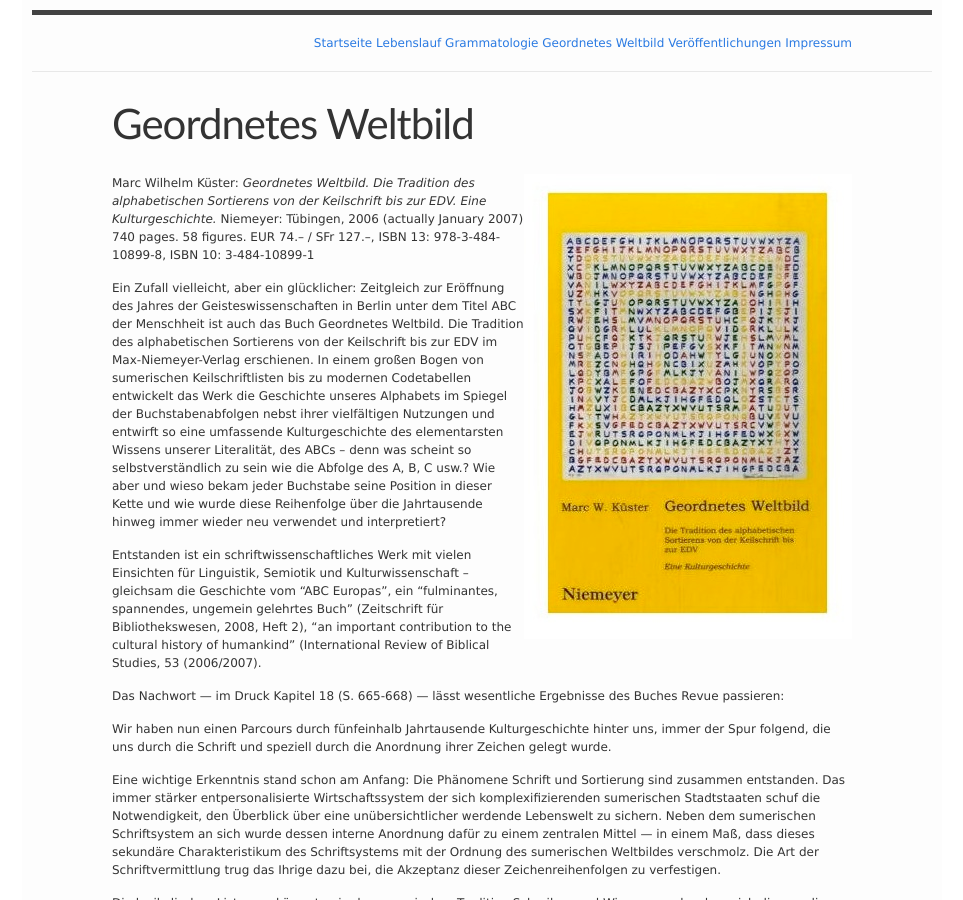
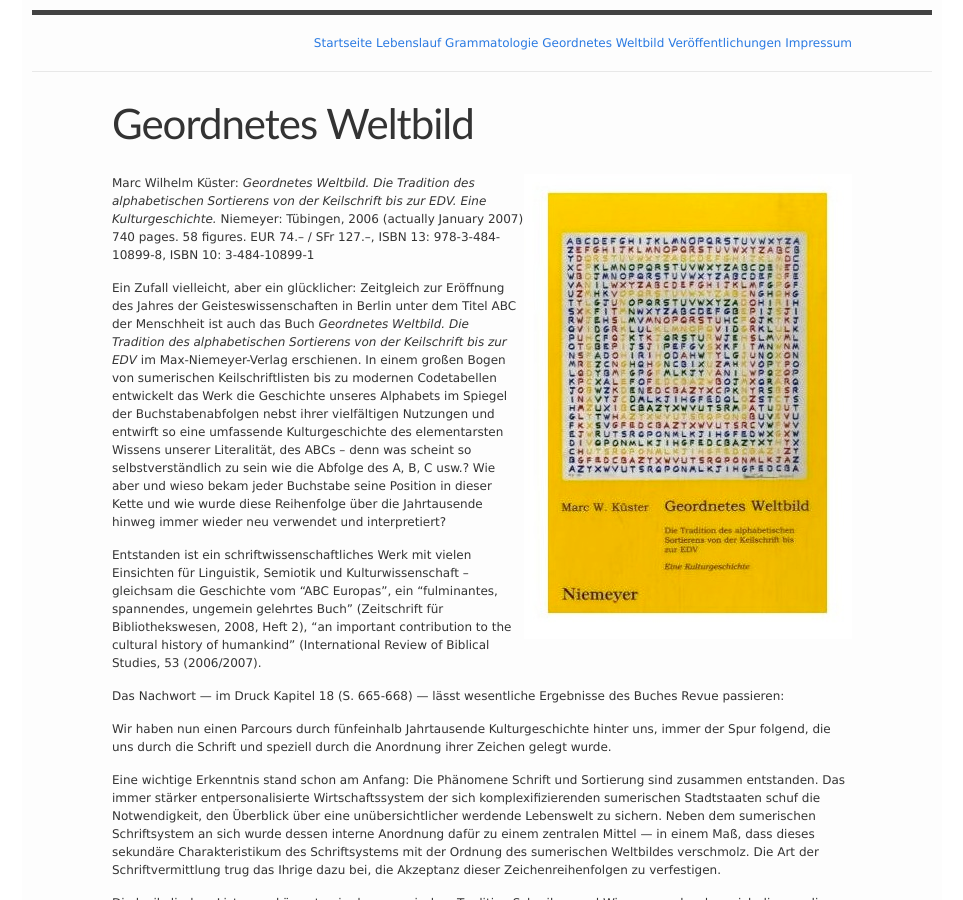
Before and after one commit to mwkuster/mwkuster.github.io, a Jekyll site: the page built from de/geordnetes_weltbild.md, in a window 1280 px wide and 900 px high. Shown: the whole window, without its empty margins (158-1121 px from the left). Built offline with Jekyll 4.4.1, drawn with Linux system fonts in a browser that asks for light colours; some of the changed text lies outside the part shown.

Commit message:
Corrections

```diff
--- a/de/geordnetes_weltbild.md
+++ b/de/geordnetes_weltbild.md
@@ -12,7 +12,7 @@ lang: de
 
 Marc Wilhelm Küster: _Geordnetes Weltbild. Die Tradition des alphabetischen Sortierens von der Keilschrift bis zur EDV. Eine Kulturgeschichte._ Niemeyer: Tübingen, 2006 (actually January 2007) 740 pages. 58 figures. EUR 74.– / SFr 127.–, ISBN 13: 978-3-484-10899-8, ISBN 10: 3-484-10899-1
 
-Ein Zufall vielleicht, aber ein glücklicher: Zeitgleich zur Eröffnung des Jahres der Geisteswissenschaften in Berlin unter dem Titel ABC der Menschheit ist auch das Buch Geordnetes Weltbild. Die Tradition des alphabetischen Sortierens von der Keilschrift bis zur EDV im Max-Niemeyer-Verlag erschienen. In einem großen Bogen von sumerischen Keilschriftlisten bis zu modernen Codetabellen entwickelt das Werk die Geschichte unseres Alphabets im Spiegel der Buchstabenabfolgen nebst ihrer vielfältigen Nutzungen und entwirft so eine umfassende Kulturgeschichte des elementarsten Wissens unserer Literalität, des ABCs – denn was scheint so selbstverständlich zu sein wie die Abfolge des A, B, C usw.? Wie aber und wieso bekam jeder Buchstabe seine Position in dieser Kette und wie wurde diese Reihenfolge über die Jahrtausende hinweg immer wieder neu verwendet und interpretiert?
+Ein Zufall vielleicht, aber ein glücklicher: Zeitgleich zur Eröffnung des Jahres der Geisteswissenschaften in Berlin unter dem Titel ABC der Menschheit ist auch das Buch _Geordnetes Weltbild. Die Tradition des alphabetischen Sortierens von der Keilschrift bis zur EDV_ im Max-Niemeyer-Verlag erschienen. In einem großen Bogen von sumerischen Keilschriftlisten bis zu modernen Codetabellen entwickelt das Werk die Geschichte unseres Alphabets im Spiegel der Buchstabenabfolgen nebst ihrer vielfältigen Nutzungen und entwirft so eine umfassende Kulturgeschichte des elementarsten Wissens unserer Literalität, des ABCs – denn was scheint so selbstverständlich zu sein wie die Abfolge des A, B, C usw.? Wie aber und wieso bekam jeder Buchstabe seine Position in dieser Kette und wie wurde diese Reihenfolge über die Jahrtausende hinweg immer wieder neu verwendet und interpretiert?
 
 Entstanden ist ein schriftwissenschaftliches Werk mit vielen Einsichten für Linguistik, Semiotik und Kulturwissenschaft – gleichsam die Geschichte vom "ABC Europas", ein "fulminantes, spannendes, ungemein gelehrtes Buch" (Zeitschrift für Bibliothekswesen, 2008, Heft 2), "an important contribution to the cultural history of humankind" (International Review of Biblical Studies, 53 (2006/2007).
 
@@ -51,7 +51,7 @@ In den Konversationslexika des 19. und 20. Jahrhunderts wandelt sich das Model
 Weitere Informationen:
 
 1. Geordnetes Weltbild:  <a href="http://www.degruyter.com/viewbooktoc/product/158657">Inhaltsverzeichnis</a>
-2.  Bestellen Sie das Geordnete Weltbild im <a href="http://www.degruyter.com/view/product/158657">Online Shop von de Gruyter</a>
+2.  Bestellen Sie das _Geordnete Weltbild_ im <a href="http://www.degruyter.com/view/product/158657">Online Shop von de Gruyter</a>
 
 Online verfügbare Rezensionen:
 
```
Also changed, not shown: de/grammatologie.md (+2 -2 lines), de/impressum.md (+1 -1 lines), de/lebenslauf.md (+2 -1 lines).
